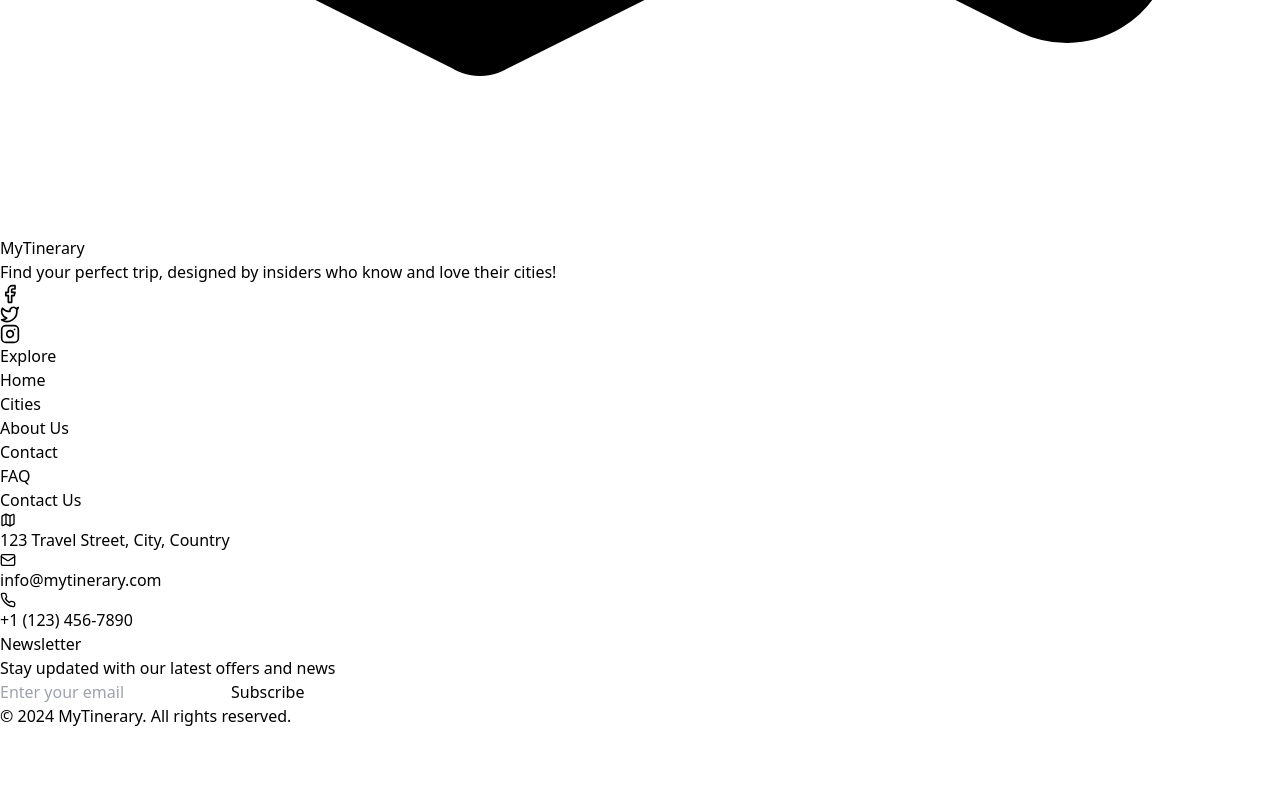
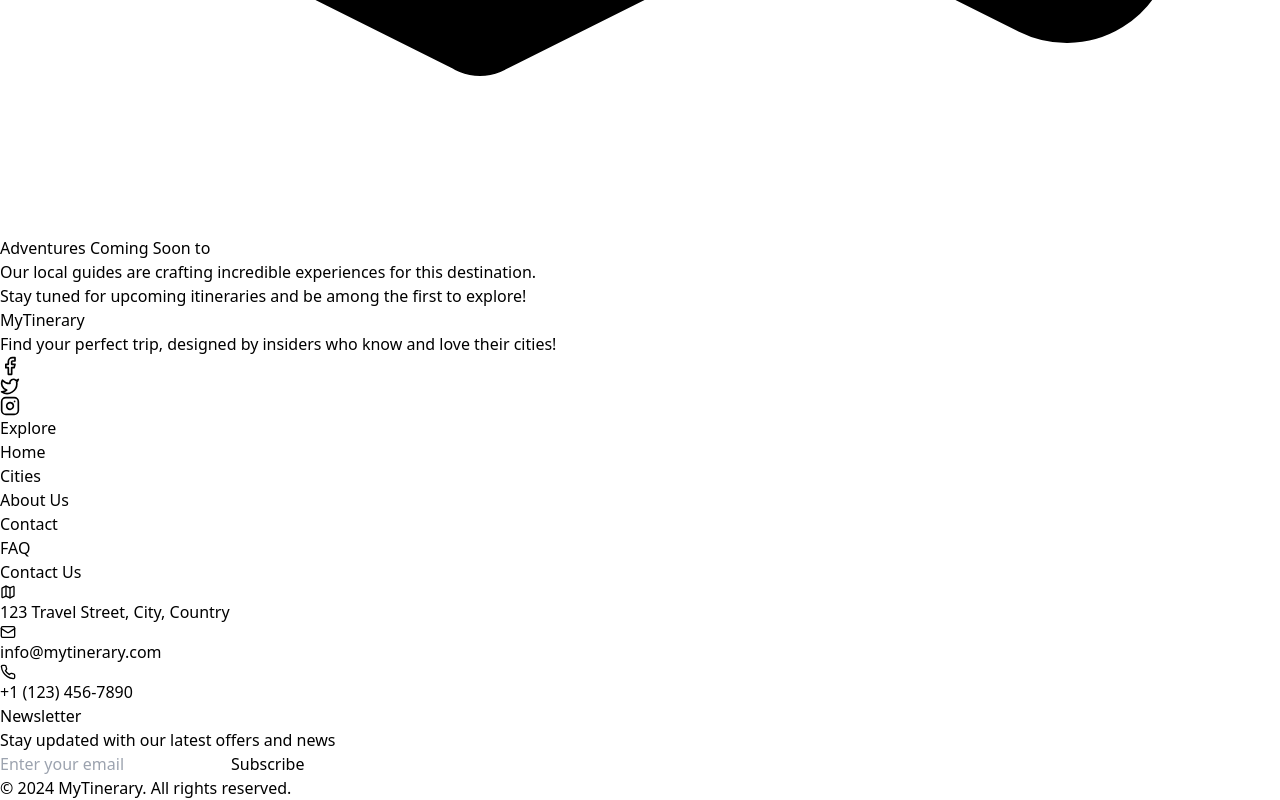
Before and after one commit to gabiirc14/mytinerary-GabrielFernandez, a React (Vite) app: page /city/1 in a window 1280 px wide. Shown: the part 1272-2072 px from the top of the page. Before the commit the page ends 2000 px from the top, so only its background shows below. Built offline with nearby package versions, Linux system fonts and the light colour scheme.

Commit message:
update front

```diff
--- a/src/pages/Details.jsx
+++ b/src/pages/Details.jsx
@@ -146,9 +146,22 @@ function Details() {
                 />
               </svg>
             </div>
+            <div className="space-y-2">
+              <h3 className="text-2xl font-bold text-white">
+                Adventures Coming Soon to {cityName}
+              </h3>
+              <p className="text-white/80">
+                Our local guides are crafting incredible experiences for this destination.
+              </p>
+            </div>
+            <div className="pt-4 border-t border-white/10">
+              <p className="text-sm text-blue-400">
+                Stay tuned for upcoming itineraries and be among the first to explore!
+              </p>
+            </div>
           </div>
         </div>
-      ) : (
+      ): (
         <div className="grid gap-6 w-full max-w-4xl">
           {itineraries.map((itinerary, index) => (
             <div key={itinerary._id || index} className="bg-white/10 p-6 rounded-lg backdrop-blur-md transition-all hover:bg-white/15">
```
